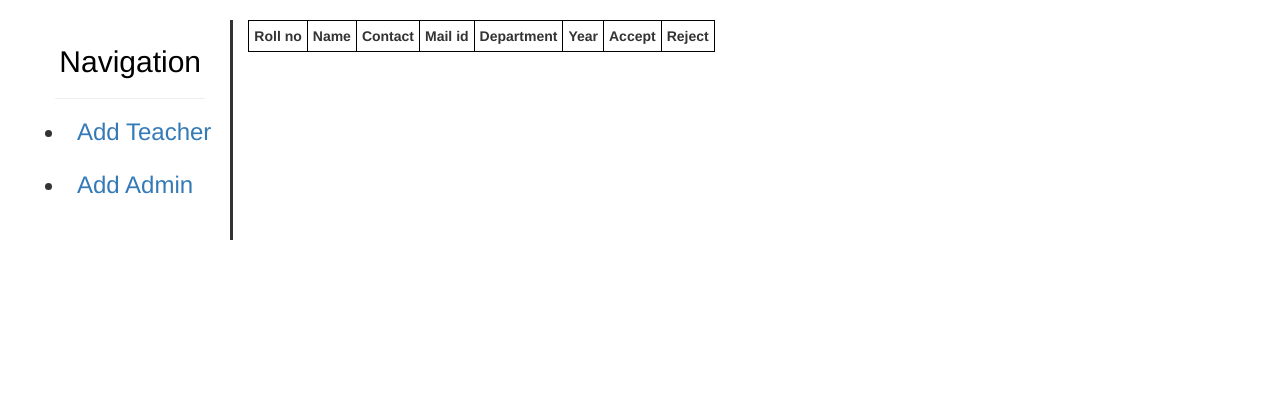
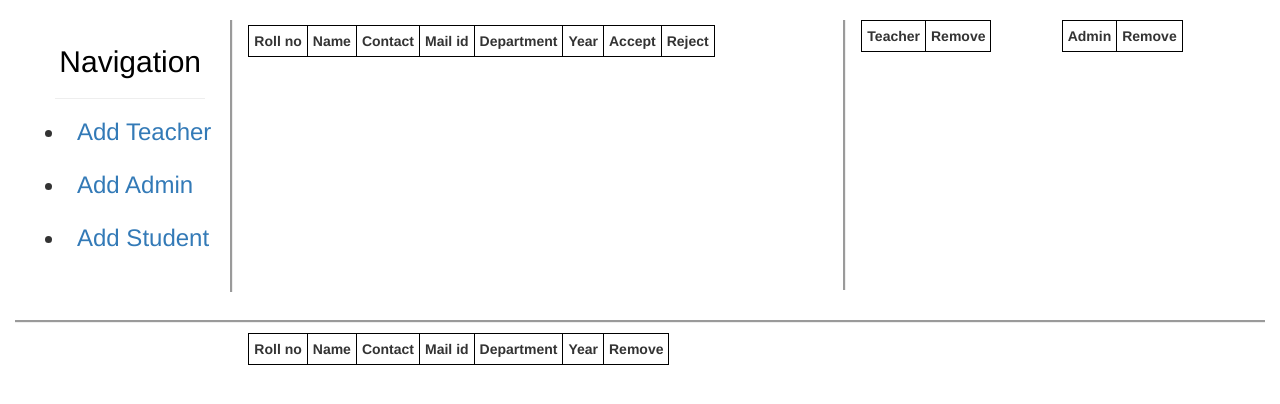
Before and after one commit to Gaurav-1908/Erp-Management, a Django app: page /erp/admin-dashboard in a window 1280 px wide. Shown: the part 52-456 px from the top of the page. Run offline with Django 3.2, Linux system fonts and the light colour scheme; data that the repository does not hold is empty; some libraries are stand-ins or nearby versions.

Commit message:
admin panel

```diff
--- a/erp/templates/erp/admin_dashboard.html
+++ b/erp/templates/erp/admin_dashboard.html
@@ -43,20 +43,21 @@
                     </div>
                 </nav>
             </div> <!--Menua div closed-->
-            <div class = "col-md-12">
-                 <div class = "col-md-2" style = "padding-top: 5px;padding-bottom: 5px; border-right-style : solid">
+            <div class = "col-md-12" style = "border-bottom-style : groove;" >
+                 <div class = "col-md-2" style = "padding-top: 5px;padding-bottom: 5px; border-right-style : groove">
                     <div class="sidebar" >
                         <div class="sidebar-wrapper" >
                             <div class="logo">
                                 <center><b><h2 style = "color:black">Navigation</h2></b></center>
                             </div><hr style = "background-color:red ;margin-left:10px;margin-right:10px;">
-                        <h3><li class="{% if 'index' in segment %} active {% endif %}"><a href="#">Add Teacher</a></li><br>
-                        <li class="{% if 'page-user' in segment %} active {% endif %}"><a href="#">Add Admin</a></li><br>
+                            <h3><li class="{% if 'index' in segment %} active {% endif %}"><a href="add-teacher">Add Teacher</a></li><br>
+                            <li class="{% if 'page-user' in segment %} active {% endif %}"><a href="add-admin">Add Admin</a></li><br>
+                            <li class="{% if 'page-user' in segment %} active {% endif %}"><a href="#">Add Student</a></li><br>
                         </div>
                     </div>
                 </div><!-- sidebar div clodes-->
-            <div class = "col-md-10">
-                <table style = " border: 1px solid black; border-collapse: collapse;">
+                <div class = "col-md-6" style = "padding-top: 5px;padding-bottom : 5px;padding-left: 15px; height : 300px">
+                    <table>
                         <tr>
                             <th>Roll no</th>
                             <th>Name</th>
@@ -71,10 +72,10 @@
                             <tr>
                                 <th>{{ student.roll }}</th>
                                 <th>{{ student.name }}</th>
-                            <th></th>
-                            <th></th>
-                            <th></th>
-                            <th></th>
+                                <th>{{ student.contact }}</th>
+                                <th>{{ student.mail }}</th>
+                                <th>{{ student.dept }}</th>
+                                <th>{{ student.year }}</th>
                                 <th>
                                     <form action = "acceptUser" method='post'>
                                     {% csrf_token %}
@@ -93,10 +94,86 @@
                                 </th>
                             </tr>
                         {% endfor %}
-
                     </table>
-            </div> <!--Student data div closes-->
+                </div> <!--non admitted Student data div closes-->
+                <div class = 'col-md-2' style = "border-left-style : groove; height : 270px">
+                    <table>
+                        <tr>
+                            <th>Teacher</th>
+                            <th>Remove</th>
+                        </tr>
+                        {% for teacher in teachers %}
+                            <tr>
+                                <th>{{teacher.name}}</th>
+                                <th>
+                                    <form action = "removeTeacher" method='post'>
+                                        {% csrf_token %}
+                                        <input type="hidden" name="name" value={{ teacher.name }} />
+                                        <input type="hidden" name="action" value="DELETE" />
+                                        <button type="submit" name="add" class="btn btn-default" style = "padding-left : 15px; padding-right : 15px">Delete</button>
+                                        </form>
+                                </th>
+                            </tr>
+                        {% endfor %}
+                    </table>
+                </div><!--teacher div closed-->
+                <div class = "col-md-2">
+                    <table>
+                        <tr>
+                            <th>Admin</th>
+                            <th>Remove</th>
+                        </tr>
+                        {% for admin in admins %}
+                            <tr>
+                                <th>{{admin.name}}</th>
+                                <th>
+                                    <form action = "deleteAdmin" method='post'>
+                                        {% csrf_token %}
+                                        <input type="hidden" name="username" value={{ admin.name }} />
+                                        <input type="hidden" name="action" value="DELETE" />
+                                        <button type="submit" name="add" class="btn btn-default" style = "padding-left : 15px; padding-right : 15px">Delete</button>
+                                        </form>
+                                </th>
+                            </tr>
+                        {% endfor %}
+                    </table>
+                </div><!--admin div complete-->
+            </div> <!--2nd div closed-->
+            <div  class = "col-md-12">
+                <div class = 'col-md-2'>
+                </div>
+                <div class = 'col-md-7' style = 'padding-top : 10px'>
+                    <table>
+                        <tr>
+                            <th>Roll no</th>
+                            <th>Name</th>
+                            <th>Contact</th>
+                            <th>Mail id</th>
+                            <th>Department</th>
+                            <th>Year</th>
+                            <th>Remove</th>
+                        </tr>
+                        {% for student in admitted_students %}
+                            <tr>
+                                <th>{{ student.roll }}</th>
+                                <th>{{ student.name }}</th>
+                                <th>{{ student.contact }}</th>
+                                <th>{{ student.mail }}</th>
+                                <th>{{ student.dept }}</th>
+                                <th>{{ student.year }}</th>
+                                <th>
+                                    <form action = "rejectUser" method='post'>
+                                    {% csrf_token %}
+                                    <input type="hidden" name="roll" value={{ student.roll }} />
+                                    <input type="hidden" name="action" value="DELETE" />
+                                    <button type="submit" name="add" class="btn btn-default" style = "padding-left : 15px; padding-right : 15px">Delete</button>
+                                    </form>
+                                </th>
+                            </tr>
+                        {% endfor %}
+                    </table>
+                </div><!--Admitted student data-->
+            </div>
         </div> <!--containt Div Closed-->
-        </div> <!--main div closed-->
     </body>
-</head>
+</html>
--- a/erp/urls.py
+++ b/erp/urls.py
@@ -13,5 +13,10 @@ urlpatterns = [
     path('admin-dashboard', views.admin_dashboard),
     path('acceptUser',views.acceptUser),
     path('rejectUser',views.rejectUser),
+    path('add-teacher', views.add_teacher),
+    path('add-admin', views.add_admin),
+    #path('accepted',views.accepted),
+    path('removeTeacher',views.remove_teacher),
+    path('deleteAdmin',views.delete_admin),
 
 ]
--- a/erp/views.py
+++ b/erp/views.py
@@ -16,11 +16,11 @@ regex = r'\b[A-Za-z0-9._%+-]+@[A-Za-z0-9.-]+\.[A-Z|a-z]{2,}\b'
 #  password="Dbms@1234",
  # database = 'erp'
 #)
-
+# mysql -udbms -pdbms -h dbms-mini-project.duckdns.org erp
 mydb = mysql.connector.connect(
    host="dbms-mini-project.duckdns.org",
-   user="dbms",
-   password="dbms",
+   user="dbms",#root
+   password="dbms",#tour
    database = 'erp'
 )
 
@@ -32,25 +32,27 @@ def index(request):
     return render(request, 'erp/index.html')
 
 def login(request):
-    print('here')
+    #print('here')
     if request.method == 'POST':
         roll_no = request.POST.get('username')
         password = request.POST.get('password')
 
         mycursor = mydb.cursor()
-        sql = "select password,name from students where roll_no = %s"
+        sql = "select password,name,is_admitted from students where roll_no = %s"
         mycursor.execute(sql,(roll_no,))
 
         try:
             user = mycursor.fetchall()[0]
-            print(user)
+            #print(user)
             mycursor.close()
-            if(password == user[0]):
+            if(password == user[0] and user[2] == 1):
                 global loged_in_user_roll,loged_in_user_name
                 loged_in_user_roll = roll_no
                 loged_in_user_name = user[1]
-                print(user[0], '', password)
+                #print(user[0], '', password)
                 return redirect('/erp/dashboard')
+            elif (user[2] == 0):
+                return render(request, 'erp/login.html',{'invalid_username' : 'Student not Admitted'})
             return render(request, 'erp/login.html',{'invalid_password' : 'Invalid password'})
         except IndexError:
             return render(request, 'erp/login.html',{'invalid_username' : 'Invalid Username'})
@@ -66,13 +68,13 @@ def dashboard(request):
         'roll' : loged_in_user_roll,
         'name' : loged_in_user_name,
     }
-    print(context)
+    #print(context)
     return render(request, 'erp/dashboard.html', context)
 
 def register(request):
     print("in register")
     if request.method == 'POST':
-        print("in register POST")
+        #print("in register POST")
         name = request.POST.get('name')
         roll_no = request.POST.get('roll')
         year = request.POST.get('year')
@@ -80,14 +82,8 @@ def register(request):
         contact = request.POST.get('contact')
         password1 = request.POST.get('password1')
         password2 = request.POST.get('password2')
-        print(name ,'', roll_no ,'', year,'',mail,'',contact,'',password1, '',password2 )
+        #print(name ,'', roll_no ,'', year,'',mail,'',contact,'',password1, '',password2 )
 
-        mycursor = mydb.cursor()
-        sql = "select roll_no from students"
-        mycursor.execute(sql)
-        roll = mycursor.fetchall()[0]
-        print(roll)
-        mycursor.close()
         error = 0
         context = {
             'error1' : '',
@@ -96,11 +92,22 @@ def register(request):
             'error4' : '',
             'error5' : '',
         }
-        if(roll_no in roll):
-            print(roll[0], '', roll_no)
-            context['error1'] = 'user allready Registerd'
-            error = 1
-            #return render(request, 'erp/register.html',{'error1' : 'user allready Registerd'})
+
+        try :
+            mycursor = mydb.cursor()
+            sql = "select roll_no from students"
+            mycursor.execute(sql)
+            roll = mycursor.fetchall()[0]
+            #print(roll)
+            mycursor.close()
+
+            if(roll_no in roll):
+                #print(roll[0], '', roll_no)
+                context['error1'] = 'user allready Registerd'
+                error = 1
+                #return render(request, 'erp/register.html',{'error1' : 'user allready Registerd'})
+        except IndexError :
+            pass
         if((roll_no[ : 1].isdigit() == False) or (roll_no[2 : 3].isalpha() == False) or (roll_no[4 : ].isdigit() == False)):
             print(roll_no)
             error = 1
@@ -126,7 +133,7 @@ def register(request):
 
         mycursor = mydb.cursor()
         sql = 'insert into students(Roll_no,name,contact_no,mail_id,year,password,is_admitted) values(%s,%s,%s,%s,%s,%s,%s)'
-        val = (roll_no,name,contact,mail,year,password1,'no')
+        val = (roll_no,name,contact,mail,year,password1,0)
 
         mycursor.execute(sql, val)
         mydb.commit()
@@ -146,18 +153,17 @@ def teacher(request):
 
         try:
             user = mycursor.fetchall()[0]
-            print(user)
+            #print(user)
             mycursor.close()
             if(password == user[1]):
                 global loged_in_user_roll,loged_in_user_name
                 loged_in_user_roll = id
                 loged_in_user_name = user[0]
-                print(user[1], '', password)
+                #print(user[1], '', password)
                 return redirect('/erp/teacher-dashboard')
             return render(request, 'erp/teacher.html',{'invalid_password' : 'Invalid password'})
         except IndexError:
             return render(request, 'erp/teacher.html',{'invalid_username' : 'Invalid Username'})
-
         #print('There')
         #return render(request, 'erp/login.html',{'error' : 'Invalid Credentials'})
     return render(request, 'erp/teacher.html')
@@ -166,24 +172,23 @@ def teacher_dashboard(request):
     return render(request, 'erp/teacher_dashboard.html')
 
 def admin(request):
-    print('here')
+    #print('here')
     if request.method == 'POST':
         username = request.POST.get('username')
         password = request.POST.get('password')
-
         mycursor = mydb.cursor()
         sql = "select username,password from admin where username = %s"
         mycursor.execute(sql,(username,))
 
         try:
             user = mycursor.fetchall()[0]
-            print(user)
+            #print(user)
             mycursor.close()
             if(password == user[1]):
                 global loged_in_user_roll,loged_in_user_name
                 loged_in_user_roll = id
                 loged_in_user_name = user[0]
-                print(user[1], '', password)
+                #print(user[1], '', password)
                 return redirect('/erp/admin-dashboard')
             return render(request, 'erp/admin.html',{'invalid_password' : 'Invalid password'})
         except IndexError:
@@ -193,14 +198,35 @@ def admin(request):
 
 def admin_dashboard(request):
     mycursor = mydb.cursor()
-    sql = "select roll_no AS roll,name AS name from students where is_admitted = %s"
-    status = '0'
+    sql = "select * from students where is_admitted = %s"
+    status = 0
     mycursor.execute(sql,(status,))
-    print(mycursor)
-    students = [{'roll':x[0], 'name':x[1]} for x in mycursor.fetchall()]
-    print(students)
-    #mycursor.close()
-    return render(request, 'erp/admin_dashboard.html',{'students' : students})
+    #print(mycursor)
+    students = [{'roll':x[0], 'name':x[1], 'contact' : x[2], 'mail' : x[3], 'dept' : x[4], 'year' : x[5]} for x in mycursor.fetchall()]
+    #print(students)
+    mycursor.close()
+
+    mycursor = mydb.cursor()
+    sql = "select * from students where is_admitted = %s"
+    status = 1
+    mycursor.execute(sql,(status,))
+    #print(mycursor)
+    admitted_students = [{'roll':x[0], 'name':x[1], 'contact' : x[2], 'mail' : x[3], 'dept' : x[4], 'year' : x[5]} for x in mycursor.fetchall()]
+    #print(admitted_students)
+    mycursor.close()
+
+    mycursor = mydb.cursor()
+    mycursor.execute('select name from teacher')
+    teachers =[{'name' : x[0]} for x in mycursor.fetchall()]
+    #print(teachers)
+    mycursor.close()
+
+    mycursor = mydb.cursor()
+    mycursor.execute('select username from admin')
+    admins =[{'name' : x[0]} for x in mycursor.fetchall()]
+    #print(teachers)
+    mycursor.close()
+    return render(request, 'erp/admin_dashboard.html',{'students' : students, 'admitted_students' : admitted_students, 'teachers' : teachers, 'admins' : admins})
 
 def acceptUser(request):
     if request.method == 'POST':
@@ -210,16 +236,89 @@ def acceptUser(request):
         query = "update students set is_admitted = 1 where roll_no = %s"
         mycursor.execute(query,(roll_no,))
         mydb.commit()
-        return HttpResponse("Student Accepted")
+        return redirect('/erp/admin-dashboard')
     return HttpResponse("User Updation Failed")
 
 def rejectUser(request):
     if request.method == 'POST':
         roll_no = request.POST.get('roll')
-        method = request.POST.get('action')
+        #method = request.POST.get('action')
         mycursor = mydb.cursor()
         query = "delete from students where roll_no = %s"
         mycursor.execute(query,(roll_no,))
         mydb.commit()
-        return HttpResponse("Student Rejected")
+        return redirect('/erp/admin-dashboard')
     return HttpResponse("User Rejection Failed")
+
+def add_teacher(request):
+    #print("In Add teacher")
+    if request.method == 'POST':
+        username = request.POST.get('username')
+        password = request.POST.get('password')
+        mycursor = mydb.cursor()
+        sql = 'select name from teacher where name = %s'
+        mycursor.execute(sql,(username,))
+        try :
+            user = mycursor.fetchall()[0]
+            #print(user)
+            mycursor.close()
+            if(username in user):
+                return render(request,'erp/add_teacher.html',{'invalid_username' : 'teacher all ready exist'})
+        except IndexError:
+            sql = 'insert into teacher(name,password) values(%s,%s)'
+            val = (username,password)
+            mycursor.execute(sql, val)
+            mydb.commit()
+            #print("teacher added")
+            return redirect("/erp/admin-dashboard")
+    return render(request, 'erp/add_teacher.html')
+
+def add_admin(request):
+    print("In Add admin")
+    if request.method == 'POST':
+        username = request.POST.get('username')
+        password = request.POST.get('password')
+        mycursor = mydb.cursor()
+        sql = 'select username from admin where username = %s'
+        mycursor.execute(sql,(username,))
+        try :
+            user = mycursor.fetchall()[0]
+            print(user)
+            mycursor.close()
+            if(username in user):
+                return render(request,'erp/add_teacher.html',{'invalid_username' : 'teacher all ready exist'})
+        except IndexError:
+            sql = 'insert into admin(username,password) values(%s,%s)'
+            val = (username,password)
+            mycursor.execute(sql, val)
+            mydb.commit()
+            print("admin added")
+            return redirect("/erp/admin-dashboard")
+    return render(request, 'erp/add_admin.html')
+
+def remove_teacher(request):
+    if request.method == 'POST':
+        name = request.POST.get('name')
+        #method = request.POST.get('action')
+        mycursor = mydb.cursor()
+        query = "delete from teacher where name = %s"
+        mycursor.execute(query,(name,))
+        mydb.commit()
+        return redirect('/erp/admin-dashboard')
+    return HttpResponse("Teacher Deletion Failed Failed")
+
+def delete_admin(request):
+    if request.method == 'POST':
+        name = request.POST.get('username')
+        #method = request.POST.get('action')
+        mycursor = mydb.cursor()
+        mycursor.execute('select username from admin')
+        admin = mycursor.fetchall()
+        #print(admin)
+        if (len(admin) == 1):
+            return redirect('/erp/admin-dashboard')
+        query = "delete from admin where username = %s"
+        mycursor.execute(query,(name,))
+        mydb.commit()
+        return redirect('/erp/admin-dashboard')
+    return HttpResponse("Teacher Deletion Failed Failed")
```
Also changed, not shown: erp/templates/erp/add_admin.html (added, +63 -0 lines), erp/templates/erp/add_teacher.html (added, +64 -0 lines), 1 other file. Lines whose indentation alone changed are shown as unchanged.
